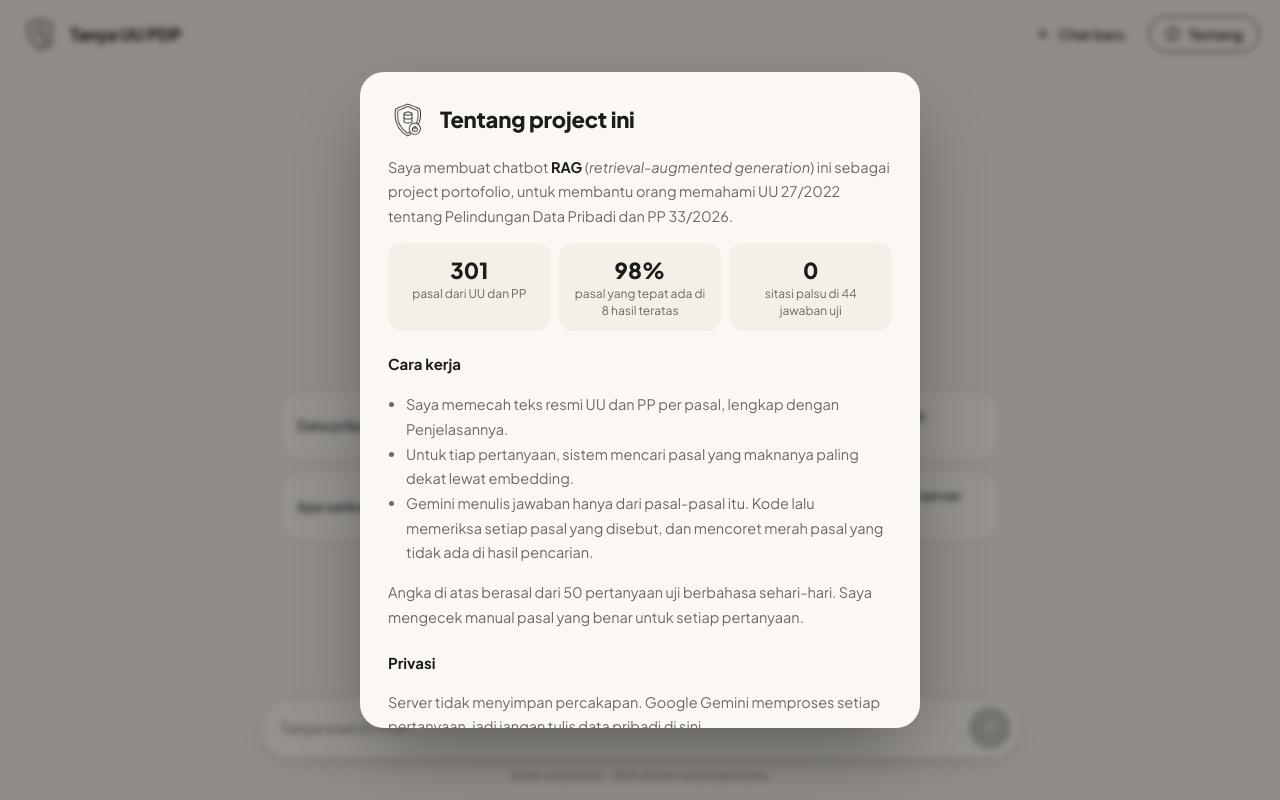
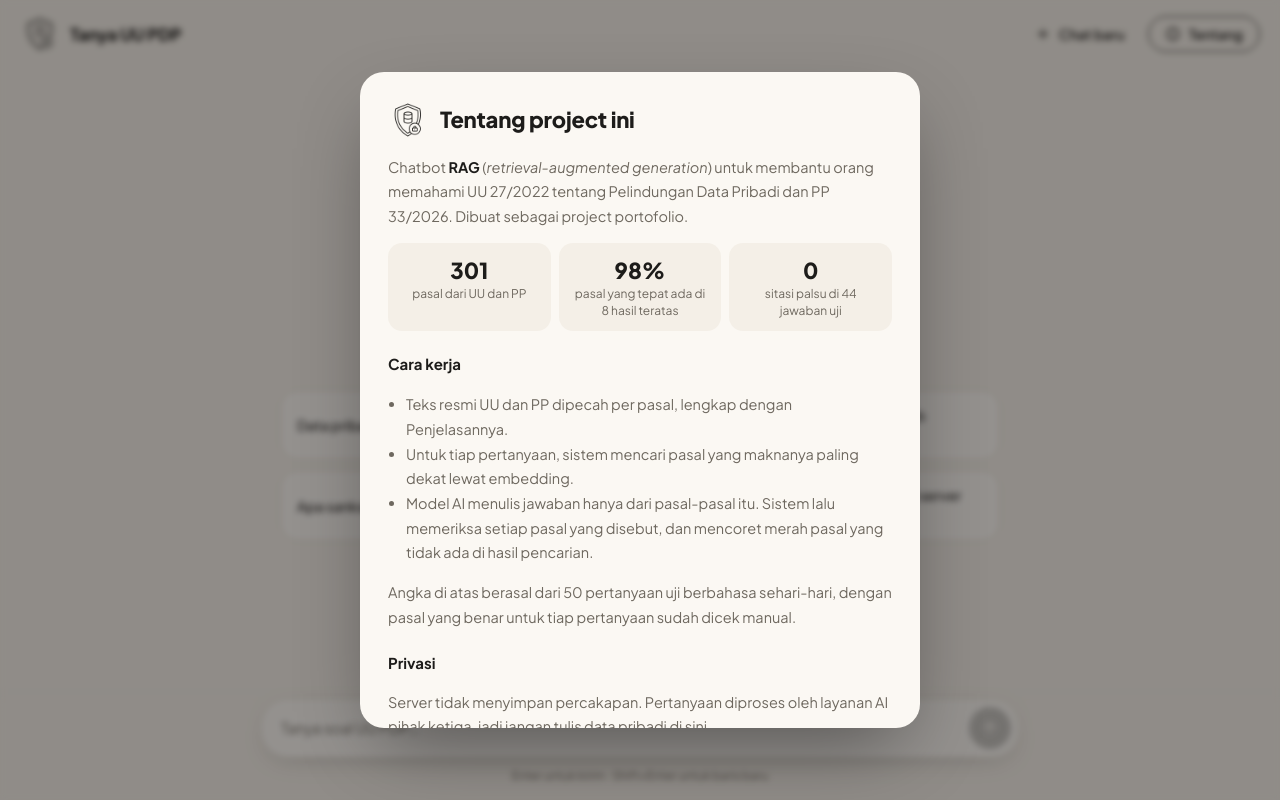
Before and after one commit to Sidqixx/rag-pdp-regulation, a plain HTML site: page web/index.html in a window 1280 px wide. Both pictures are taken after a click on the button "Tentang". Drawn offline with Linux system fonts and the light colour scheme.

Commit message:
docs(ui): neutral wording for the AI provider and About dialog
- Refer to a third-party AI service instead of naming Google Gemini in user-facing text.
- About dialog no longer uses first person.

```diff
--- a/web/index.html
+++ b/web/index.html
@@ -156,7 +156,7 @@
       <button type="button">Apa sanksinya kalau jual beli data pribadi?</button>
       <button type="button">Boleh nggak data nasabah disimpan di server luar negeri?</button>
     </div>
-    <p class="note">Google Gemini memproses setiap pertanyaan, jadi jangan tulis NIK, nomor HP, atau data pribadi lain. Jawaban di sini bukan nasihat hukum.</p>
+    <p class="note">Pertanyaan diproses oleh layanan AI pihak ketiga, jadi jangan tulis NIK, nomor HP, atau data pribadi lain. Jawaban di sini bukan nasihat hukum.</p>
   </section>
   <div id="log" aria-live="polite"></div>
 </main>
@@ -176,7 +176,7 @@
 <dialog id="about" aria-labelledby="about-title">
   <div class="inner">
     <div class="head"><span class="mark" aria-hidden="true"></span><h2 id="about-title">Tentang project ini</h2></div>
-    <p>Saya membuat chatbot <strong>RAG</strong> (<em>retrieval-augmented generation</em>) ini sebagai project portofolio, untuk membantu orang memahami UU 27/2022 tentang Pelindungan Data Pribadi dan PP 33/2026.</p>
+    <p>Chatbot <strong>RAG</strong> (<em>retrieval-augmented generation</em>) untuk membantu orang memahami UU 27/2022 tentang Pelindungan Data Pribadi dan PP 33/2026. Dibuat sebagai project portofolio.</p>
     <div class="stats">
       <div><b>301</b>pasal dari UU dan PP</div>
       <div><b>98%</b>pasal yang tepat ada di 8 hasil teratas</div>
@@ -184,13 +184,13 @@
     </div>
     <h3>Cara kerja</h3>
     <ul>
-      <li>Saya memecah teks resmi UU dan PP per pasal, lengkap dengan Penjelasannya.</li>
+      <li>Teks resmi UU dan PP dipecah per pasal, lengkap dengan Penjelasannya.</li>
       <li>Untuk tiap pertanyaan, sistem mencari pasal yang maknanya paling dekat lewat embedding.</li>
-      <li>Gemini menulis jawaban hanya dari pasal-pasal itu. Kode lalu memeriksa setiap pasal yang disebut, dan mencoret merah pasal yang tidak ada di hasil pencarian.</li>
+      <li>Model AI menulis jawaban hanya dari pasal-pasal itu. Sistem lalu memeriksa setiap pasal yang disebut, dan mencoret merah pasal yang tidak ada di hasil pencarian.</li>
     </ul>
-    <p>Angka di atas berasal dari 50 pertanyaan uji berbahasa sehari-hari. Saya mengecek manual pasal yang benar untuk setiap pertanyaan.</p>
+    <p>Angka di atas berasal dari 50 pertanyaan uji berbahasa sehari-hari, dengan pasal yang benar untuk tiap pertanyaan sudah dicek manual.</p>
     <h3>Privasi</h3>
-    <p>Server tidak menyimpan percakapan. Google Gemini memproses setiap pertanyaan, jadi jangan tulis data pribadi di sini.</p>
+    <p>Server tidak menyimpan percakapan. Pertanyaan diproses oleh layanan AI pihak ketiga, jadi jangan tulis data pribadi di sini.</p>
     <div class="row">
       <a class="btn" href="https://github.com/Sidqixx/rag-pdp-regulation" target="_blank" rel="noopener">Kode di GitHub</a>
       <button type="button" class="btn solid" id="about-close">Tutup</button>
```
Also changed, not shown: 2 other files.
